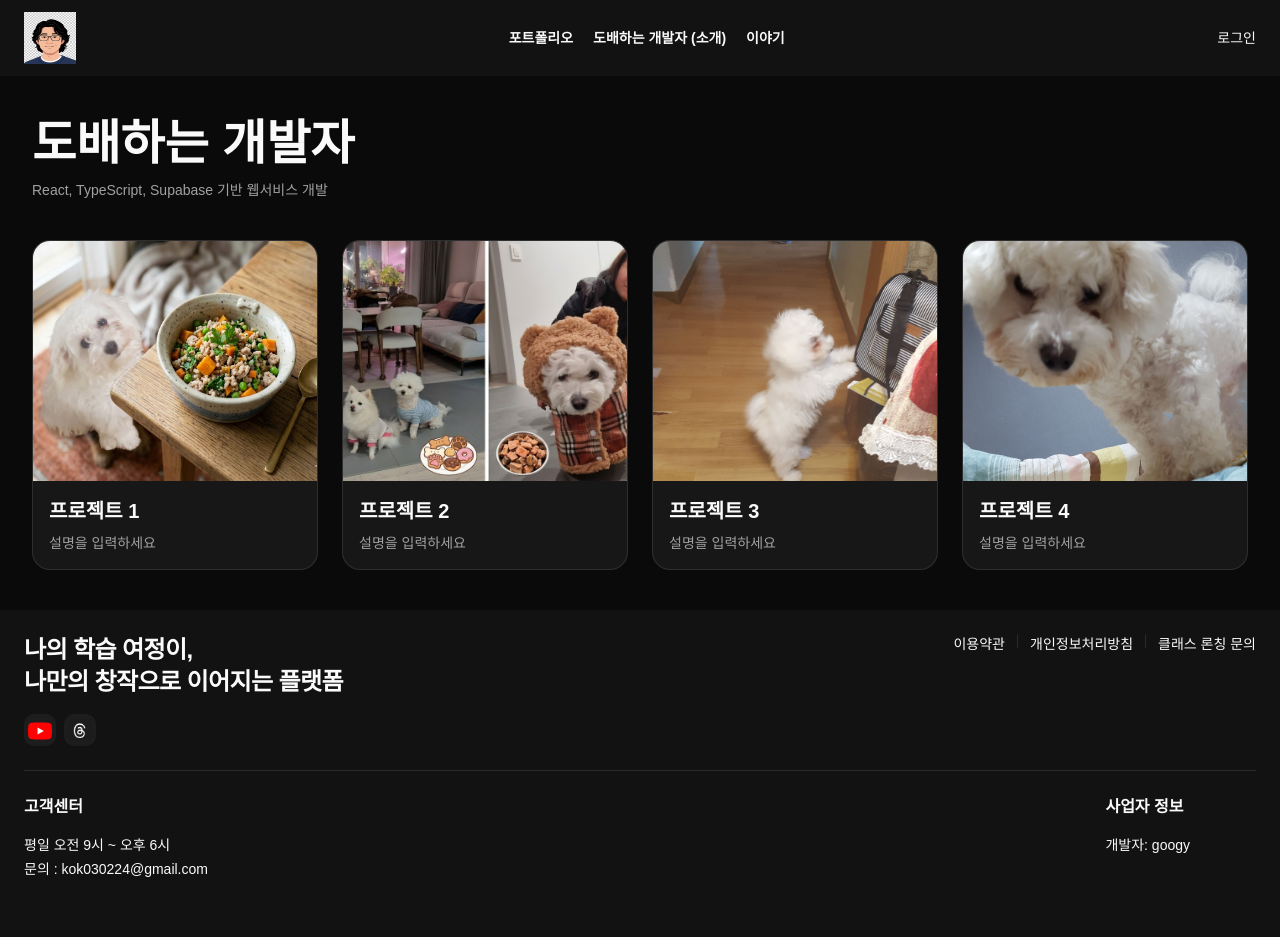
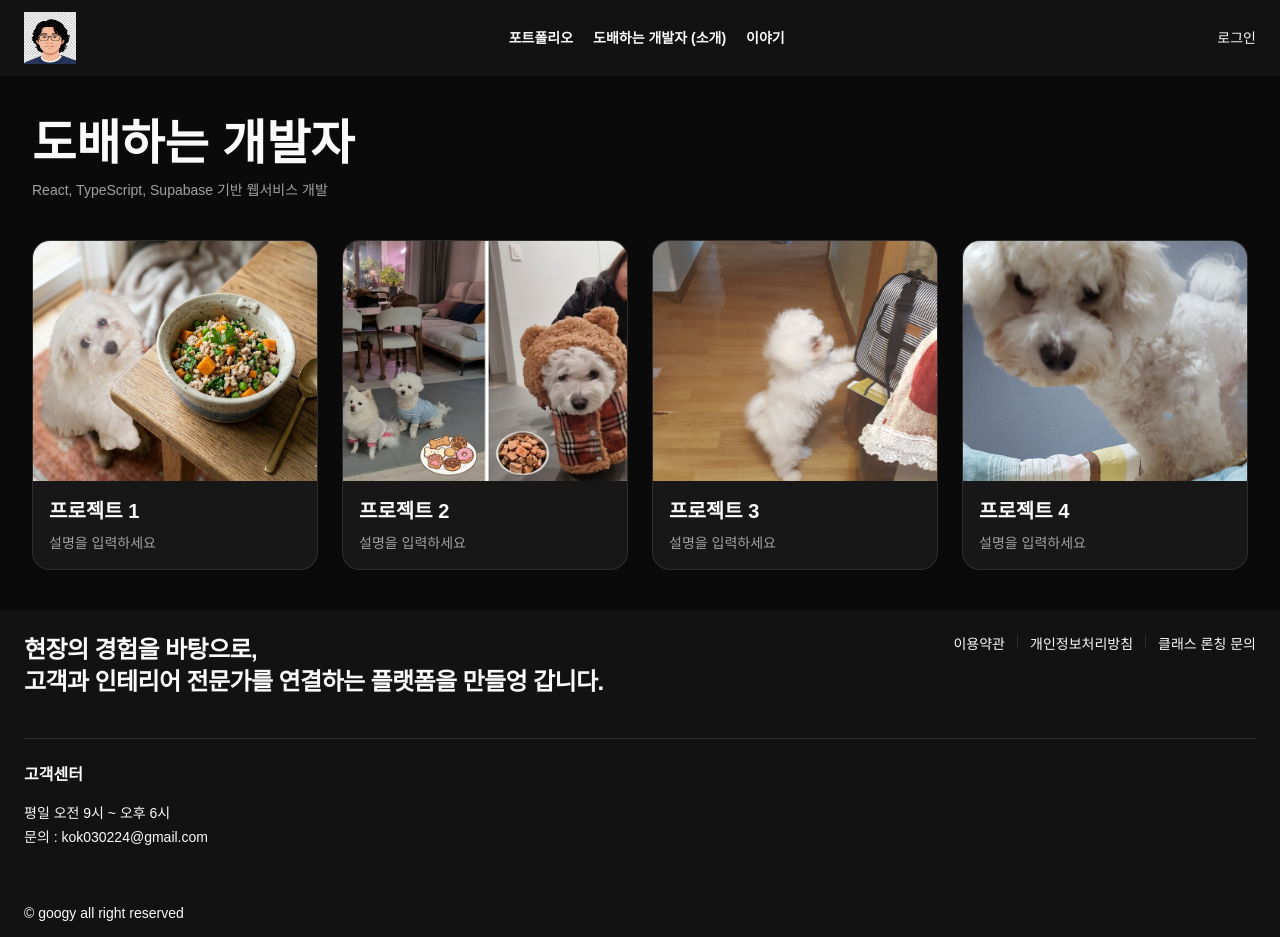
Before and after one commit to alla0404/First-Portfolio, a React (Vite) app: page / in a window 1280 px wide. Shown: the top 937 px of the page. Built offline with nearby package versions, Linux system fonts and the light colour scheme; no server answers.

Commit message:
fix: refacter section

```diff
--- a/src/components/common/AppFooter.tsx
+++ b/src/components/common/AppFooter.tsx
@@ -8,14 +8,14 @@ function AppFooter() {
           <div className="flex flex-col items-start gap-4">
             <div className="flex flex-col items-start">
               <h3 className="scroll-m-20 text-base md:text-2xl font-semibold tracking-tight">
-                나의 학습 여정이,
+                현장의 경험을 바탕으로,
               </h3>
               <h3 className="scroll-m-20 text-base md:text-2xl font-semibold tracking-tight">
-                나만의 창작으로 이어지는 플랫폼
+                고객과 인테리어 전문가를 연결하는 플랫폼을 만들엉 갑니다.
               </h3>
             </div>
             <div className="flex items-center gap-2">
-              <Button variant={"outline"} size={"icon"} className="border-0">
+              {/* <Button variant={"outline"} size={"icon"} className="border-0">
                 <img
                   src="/assets/icons/icon-001.svg"
                   alt="@Sns"
@@ -28,7 +28,7 @@ function AppFooter() {
                   alt="@Sns"
                   className="w-5.5 h-5.5"
                 />
-              </Button>
+              </Button> */}
             </div>
           </div>
           <div className="flex items-center gap-3">
@@ -57,18 +57,18 @@ function AppFooter() {
               </div>
             </div>
 
-            <p>@googy Team all right reserved</p>
+            <p>© googy all right reserved</p>
           </div>
 
           {/* 사업자 정보 */}
-          <div className="flex flex-col h-40 justify-between mr-16.5">
+          {/* <div className="flex flex-col h-40 justify-between mr-16.5">
             <div className="flex flex-col">
               <p className="h-10 text-base font-semibold">사업자 정보</p>
               <div className="flex flex-col items-start gap-1">
                 <p>개발자: googy</p>
               </div>
             </div>
-          </div>
+          </div> */}
         </div>
       </div>
     </footer>
```
